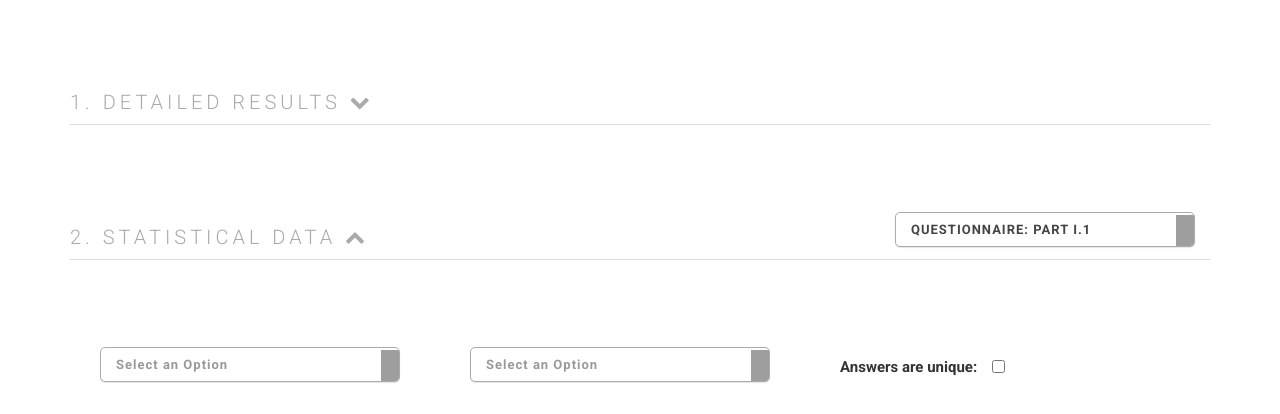
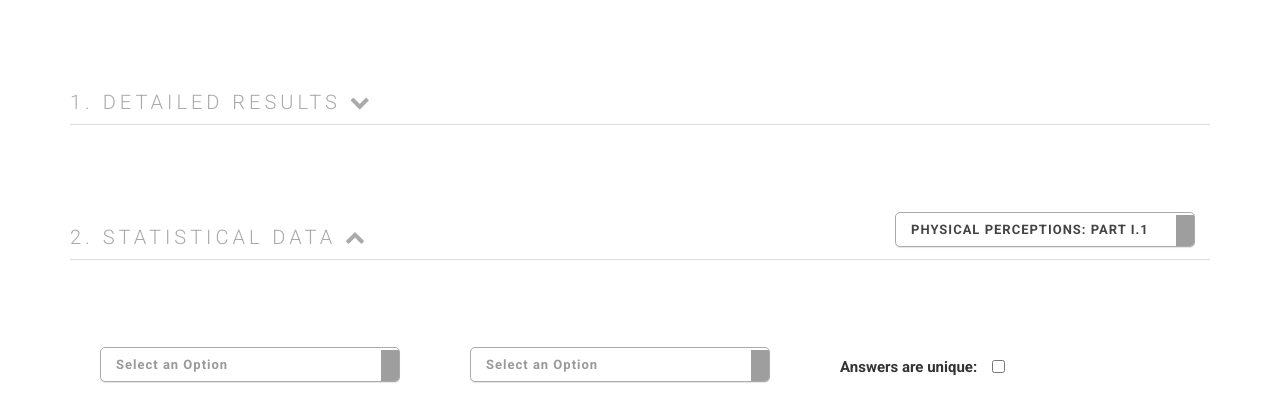
Before and after one commit to mpetyx/psymbiosys-questionnaire, a Django app: template questionnaire/templates/questionnaire/analytics/workers-sentiment.html in a window 1280 px wide. Shown: the top 414 px of the page. Run offline with Django 3.2, Linux system fonts and the light colour scheme; the template is opened without the code that fills it, so the values that code supplies are empty; parts of the project's set-up code (start-up, migrations or seed data) failed here and were passed over; some libraries are stand-ins or nearby versions; grey boxes are pictures that could not be loaded.

Commit message:
changed option messages

```diff
--- a/questionnaire/templates/questionnaire/analytics/workers-sentiment.html
+++ b/questionnaire/templates/questionnaire/analytics/workers-sentiment.html
@@ -15,9 +15,9 @@
             </span>
             <div class="pull-right">
                 <select id="table-choice" class="pull-right">
-                    <option>Questionnaire: Part I.1</option>
-                    <option>Questionnaire: Part I.2</option>
-                    <option>Questionnaire: Part I.3</option>
+                    <option>Physical Perceptions: Part I.1</option>
+                    <option>Physical Perceptions: Part I.2</option>
+                    <option>Physical Perceptions: Part I.3</option>
                 </select>
             </div>
             </h4>
@@ -168,11 +168,11 @@
             </span>
             <div class="pull-right">
                 <select id="chart-choice" class="pull-right">
-                    <option>Questionnaire: Part I.1</option>
-                    <option>Questionnaire: Part I.2</option>
-                    <option>Questionnaire: Part I.3</option>
-                    <option>Questionnaire: Part II.1</option>
-                    <option>Questionnaire: Part II.2</option>
+                    <option>Physical Perceptions: Part I.1</option>
+                    <option>Physical Perceptions: Part I.2</option>
+                    <option>Physical Perceptions: Part I.3</option>
+                    <option>Emotional & Behavioural: Part II.1</option>
+                    <option>Emotional & Behavioural: Part II.2</option>
                 </select>
             </div>
             </h4>
```
